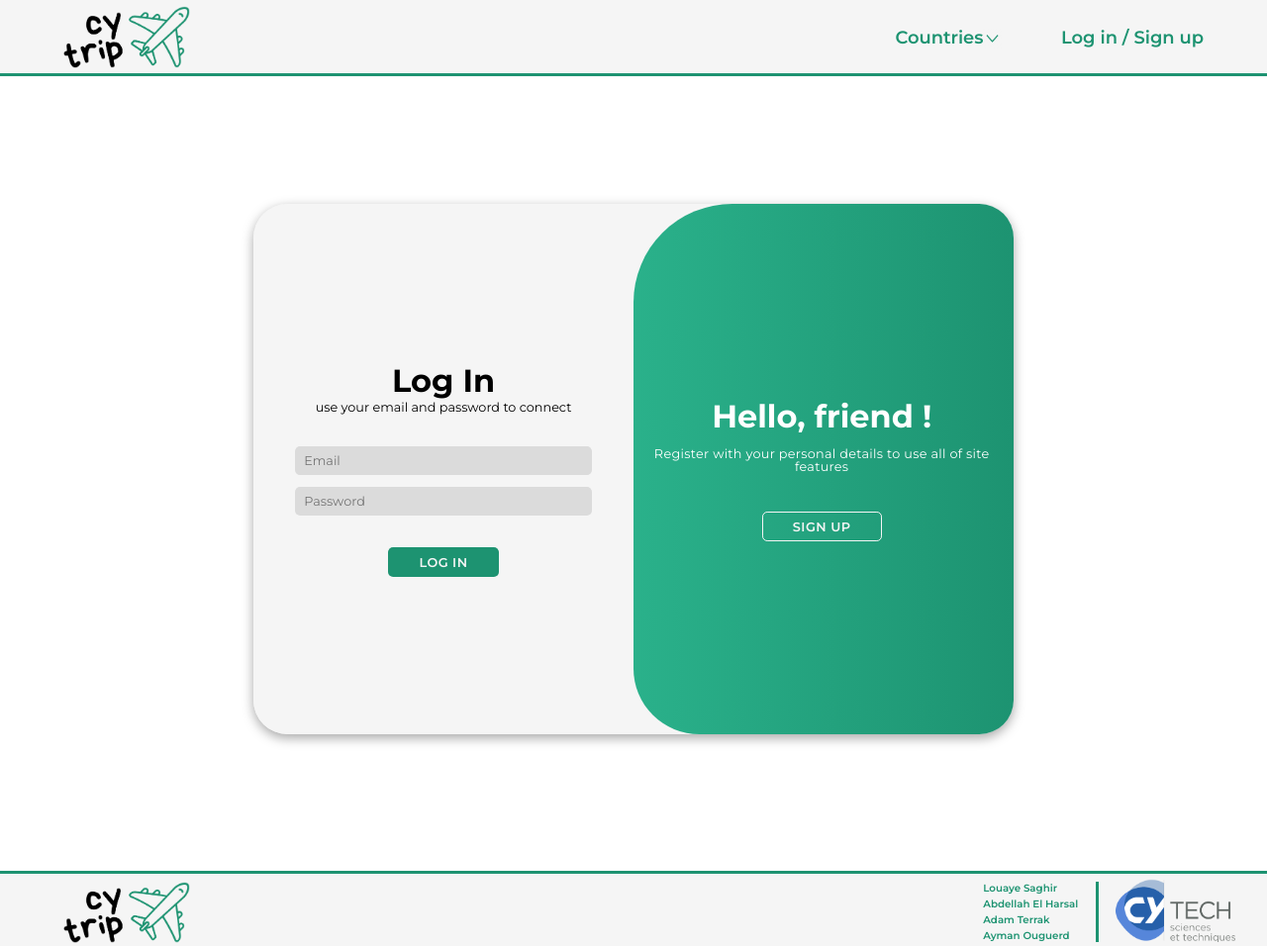
After one commit to Lyeryne/CY-TRIP, a PHP site: page /php/login_signup.php in a window 1280 px wide. The commit adds this page. Shown: the whole page at 99% size. Run offline with PHP 8.4, Linux system fonts and the light colour scheme.

Commit message:
login_signup

```diff
--- a/php/header.php
+++ b/php/header.php
@@ -1,15 +1,13 @@
 <header>
-
     <a href="/index.php"><img id="logoheader" src="../source/icon.png" alt="icon"></a>
 
     <nav>
         <button id="btncountries">Countries <img id="openicon" src="../source/openicon.png" alt="openicon"></button>
         <!-- if not logged -->
-        <button id="btnlogin">Log in</button>
-        <button id="btnsignin">Sign up</button>
+        <a href="/php/login_signup.php">Log in / Sign up</a>
 
         <!-- if logged
-        <button id="btnmyprofile">My profile</button>
+        <a id="btnmyprofile">My profile</a>
         -->
     </nav>
 </header>
--- /dev/null
+++ b/php/login_signup.php
@@ -0,0 +1,70 @@
+<!DOCTYPE html>
+<html>
+    <head>
+        <title>Cy Trip</title>
+        <link rel="icon" href="/source/main.png">
+        <link rel="stylesheet" type="text/css" href="/style/style.css">
+        <link rel="stylesheet" type="text/css" href="/style/header_footer.css">
+        <link rel="stylesheet" type="text/css" href="/style/login_signup.css">
+
+        <script type="text/javascript" src="/script/header_footer.js"></script>
+
+        <link rel="preconnect" href="https://fonts.googleapis.com">
+        <link rel="preconnect" href="https://fonts.gstatic.com" crossorigin>
+        <link href="https://fonts.googleapis.com/css2?family=DM+Serif+Display&family=Montserrat:ital,wght@0,100..900;1,100..900&display=swap" rel="stylesheet">
+    </head>
+
+    <body>
+        <?php require_once(__DIR__."/header.php") ?>
+
+        <main>
+            <!-- <video autoplay loop muted id="bgvideo"> -->
+                <!-- <source src="../source/travel.mp4"> -->
+            <!-- </video> -->
+            <!-- <div id="playpausebtn"><span>&#9658;</span></div> -->
+
+            <div class="container" id="container">
+                <div class="form-container sign-up">
+                    <form action="login_signup.php" method="post"> <!-- Signup -->
+                        <h1>Create Account</h1>
+                        <span>use your email, username and password to register</span>
+                        <input type="text" placeholder="Username" name="username">
+                        <input type="email" placeholder="Email" name="email">
+                        <input type="password" placeholder="Password" name="password">
+                        <button type="submit">Sign Up</button>
+                    </form>
+                </div>
+
+                <div class="form-container sign-in">
+                    <form action="login_signup.php" method="post"> <!-- Login -->
+                        <h1>Log In</h1>
+                        <span>use your email and password to connect</span>
+                        <input type="email" placeholder="Email" name="email">
+                        <input type="password" placeholder="Password" name="password">
+                        <button type="submit">Log In</button>
+                    </form>
+                </div>
+
+                <div class="toggle-container">
+                    <div class="toggle">
+                        <div class="toggle-panel toggle-left">
+                            <h1>Welcome back !</h1>
+                            <p>Enter your personal details to use all of site features</p>
+                            <button class="hidden" id="login">Log In</button>
+                        </div>
+
+                        <div class="toggle-panel toggle-right">
+                            <h1>Hello, friend !</h1>
+                            <p>Register with your personal details to use all of site features</p>
+                            <button class="hidden" id="register">Sign Up</button>
+                        </div>
+                    </div>
+                </div>
+            </div>
+
+        </main>
+
+        <script type="text/javascript" src="/script/login_signup.js"></script>
+        <?php require_once(__DIR__."/footer.php") ?>
+    </body>
+</html>
--- a/php/morocco.php
+++ b/php/morocco.php
@@ -18,7 +18,8 @@
 </head>
 
 <body>
-    <?php include('./header.php') ?>
+    <?php require_once(__DIR__."/header.php") ?>
+
 
     <main>
         <video autoplay loop muted id="bgvideo">
@@ -168,7 +169,7 @@
         </div>
     </main>
 
-    <?php include('./footer.php') ?>
+    <?php require_once(__DIR__."/footer.php") ?>
 </body>
 
 </html>
--- a/php/spain.php
+++ b/php/spain.php
@@ -18,7 +18,7 @@
 </head>
 
 <body>
-    <?php include('./header.php') ?>
+        <?php require_once(__DIR__."/header.php") ?>
 
     <main>
             <video autoplay loop muted id="bgvideo">
@@ -148,7 +148,7 @@
             </div>
     </main>
 
-    <?php include('./footer.php') ?>
+    <?php require_once(__DIR__."/footer.php") ?>
 </body>
 
 </html>
--- /dev/null
+++ b/script/login_signup.js
@@ -0,0 +1,40 @@
+document.addEventListener("DOMContentLoaded", () => {
+
+    const bgvideo = document.querySelector("#bgvideo")
+    const playpausebtn = document.querySelector("#playpausebtn")
+
+    bgvideo.addEventListener("click", () => {
+        if (bgvideo.paused) {
+            bgvideo.play()
+            playpausebtn.innerHTML="<span>&#9658;</span>"
+            playpausebtn.style.display="flex"
+            playpausebtn.style.opacity="1"
+            setTimeout(function(){
+                playpausebtn.style.display="none"
+                playpausebtn.style.opacity="0"
+        },700)
+        }
+        else {
+            bgvideo.pause()
+            playpausebtn.innerHTML="<span>&#10074;&#10074;</span>"
+            playpausebtn.style.display="flex"
+            playpausebtn.style.opacity="1"
+            setTimeout(function(){
+                playpausebtn.style.display="none"
+                playpausebtn.style.opacity="0"
+        },700)
+        }
+    })
+})
+
+const container = document.getElementById('container');
+const registerBtn = document.getElementById('register');
+const loginBtn = document.getElementById('login');
+
+registerBtn.addEventListener('click', () => {
+    container.classList.add("active");
+});
+
+loginBtn.addEventListener('click', () => {
+    container.classList.remove("active");
+});
--- a/style/header_footer.css
+++ b/style/header_footer.css
@@ -23,7 +23,8 @@ header a {
     width: 10vw;
     height: auto;
 }
-nav button {
+
+nav button, nav a {
     text-decoration: none;
     color: rgb(29, 147, 113);
     font-size: 1.4vw;
@@ -38,11 +39,15 @@ nav button:hover {
     color: rgb(14, 199, 146);
 }
 
+nav a:hover {
+    color: rgb(14, 199, 146);
+}
+
 #openicon {
     position: absolute;
     width: 1.5vw;
     top: 39.5%;
-    right: 25.6%;
+    right: 20.9%;
     transition: transform 1s ease;
 }
 
@@ -51,7 +56,7 @@ footer {
     z-index: 2;
     width: 100%;
     position: absolute;
-    top: 100%;
+    top: 110%;
     border-top: solid rgb(29, 147, 113) 3px;
     display: flex;
     flex-direction: row;
--- /dev/null
+++ b/style/login_signup.css
@@ -0,0 +1,223 @@
+#bgvideo {
+    position: relative;
+    object-fit: cover;
+    position: fixed;
+    left: 0;
+    right: 0;
+    top: 0;
+    bottom: 8%;
+    z-index: 0;
+    width: 100%;
+    height: 100%;
+    cursor: pointer;
+}
+
+#playpausebtn {
+    position: fixed;
+    top: 50%;
+    left: 50%;
+    transform: translate(-50%, -50%);
+    background-color: rgb(0, 0, 0, 0.7);
+    border-radius: 0.5vw;
+    color: whitesmoke;
+    font-size: 2vw;
+    width: 3vw;
+    height: 2.7vw;
+    display: none;
+    opacity: 0;
+    justify-content: center;
+    align-items: center;
+}
+
+#playpausebtn span {
+    position: absolute;
+    left: 50%;
+    top: 50%;
+    transform: translate(-52%, -52%);
+}
+
+main {
+    display: flex;
+    align-items: center;
+    justify-content: center;
+    flex-direction: column;
+    height: 100vh;
+}
+
+.container {
+    background-color: whitesmoke;
+    border-radius: 2.7vw;
+    box-shadow: 0 0.3vw 0.9vw rgba(0,0,0,0.35) ;
+    position: relative;
+    overflow: hidden;
+    width: 60vw;
+    max-width: 100%;
+    min-height: 67vh;
+}
+
+h1 {
+    font-size: 2.5vw;
+    text-align: center;
+}
+
+.container p {
+    font-size: 1vw;
+    line-height: 1vw;
+    letter-spacing: 0.3px;
+    margin: 1vw 0;
+}
+
+.container span{
+    font-size: 1vw;
+    text-align: center;
+    margin-bottom: 2vw;
+}
+
+.container button {
+    background-color: rgb(29, 147, 113);
+    color: whitesmoke;
+    font-size: 1vw;
+    padding: 0.52vw 2.35vw;
+    border: 0.1vw solid transparent;
+    border-radius: 0.4vw;
+    font-weight: 600;
+    letter-spacing: 0.5px;
+    text-transform: uppercase;
+    margin-top: 2vw;
+    cursor: pointer;
+}
+
+.container button.hidden{
+    background-color: transparent;
+    border-color: whitesmoke;
+}
+
+.container form {
+    background-color: whitesmoke;
+    display: flex;
+    align-items: center;
+    justify-content: center;
+    flex-direction: column;
+    padding: 0 4vw;
+    height: 100%;
+}
+
+.container input {
+    background-color: rgb(219, 219, 219);
+    border: none;
+    margin: 0.5vw 0;
+    padding: 0.53vw 0.75vw;
+    font-size: 1vw;
+    border-radius: 0.4vw;
+    width: 100%;
+    outline: none;
+}
+
+.form-container{
+    position: absolute;
+    top: 0;
+    height: 100%;
+    transition: all 0.6s ease-in-out;
+}
+
+.sign-in {
+    left: 0;
+    width: 50%;
+    z-index: 2;
+}
+
+.container.active .sign-in {
+    transform: translateX(100%);
+}
+
+.sign-up {
+    left: 0;
+    width: 50%;
+    opacity: 0;
+    z-index: 1;
+}
+
+.container.active .sign-up {
+    transform: translateX(100%);
+    opacity: 1;
+    z-index: 5;
+    animation: move 0.6s;
+}
+
+@keyframes move {
+    0%, 49.99%{
+        opacity: 0;
+        z-index: 1;
+    }
+    50%, 100%{
+        opacity: 1;
+        z-index: 5;
+    }
+}
+
+.toggle-container {
+    position: absolute;
+    top: 0;
+    left: 50%;
+    width: 50%;
+    height: 100%;
+    overflow: hidden;
+    transition: all 0.6s ease-in-out;
+    border-radius: 7.8vw 0 0 5.2vw;
+    z-index: 1000;
+}
+
+.container.active .toggle-container {
+    transform: translateX(-100%);
+    border-radius: 0 7.8vw 5.2vw 0;
+}
+
+.toggle{
+    background-color: rgb(29, 147, 113);
+    height: 100%;
+    background: linear-gradient(to right,rgb(55, 207, 164), rgb(29, 147, 113) );
+    color: white;
+    position: relative;
+    left: -100%;
+    height: 100%;
+    width: 200%;
+    transform: translateX(0);
+    transition: all 0.6s ease-in-out;
+}
+
+.container.active .toggle {
+    transform: translateX(50%);
+}
+
+.toggle-panel{
+    position: absolute;
+    width: 50%;
+    height: 100%;
+    display: flex;
+    align-items: center;
+    justify-content: center;
+    flex-direction: column;
+    padding: 0 30px;
+    text-align: center;
+    top: 0;
+    transform: translateX(0);
+    transition: all 0.6s ease-in-out;
+}
+
+.toggle-left {
+    left: -2.2vw;
+    transform: translateX(-200%);
+}
+
+.container.active .toggle-left {
+    transform: translateX(0);
+}
+
+.toggle-right {
+    right: -2.2vw;
+    transform: translateX(0);
+}
+
+.container.active .toggle-right {
+    transform: translateX(200%);
+}
--- a/style/style.css
+++ b/style/style.css
@@ -13,4 +13,5 @@ body {
 main {
     position: relative;
     top: 5.8vw;
+    min-height: 100vh;
 }
```
Also changed, not shown: index.php (+5 -2 lines), 1 other file.
